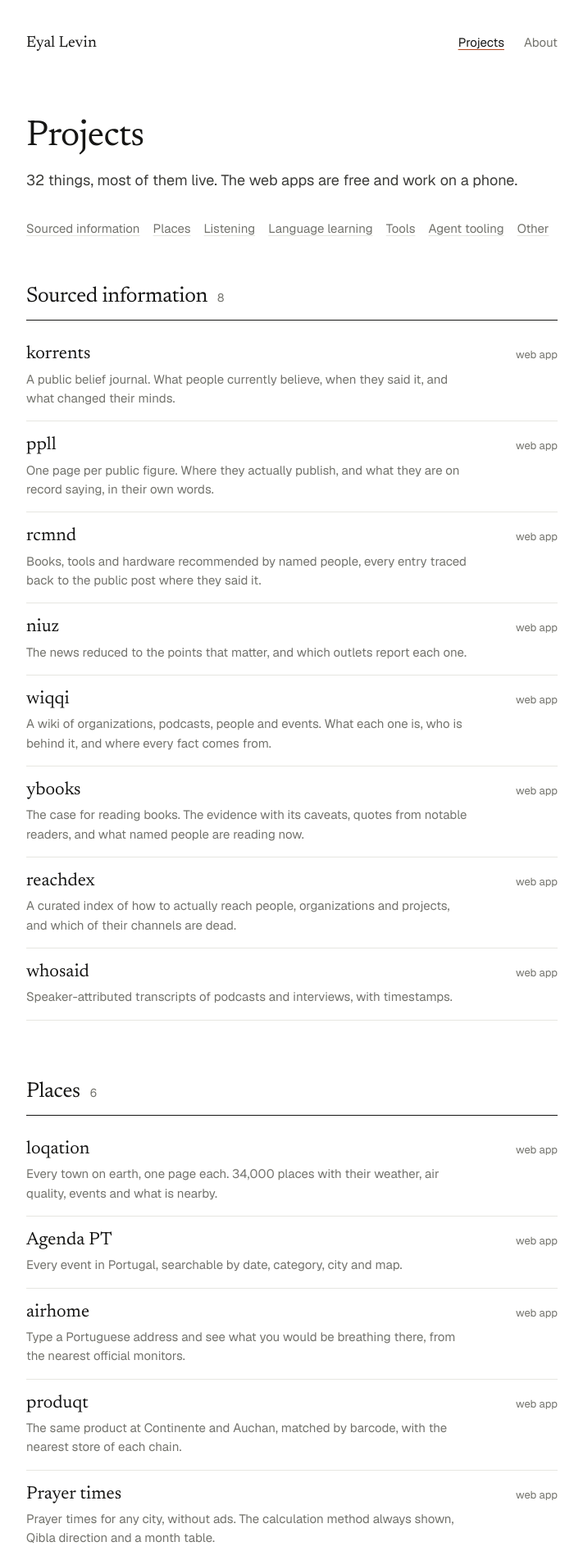
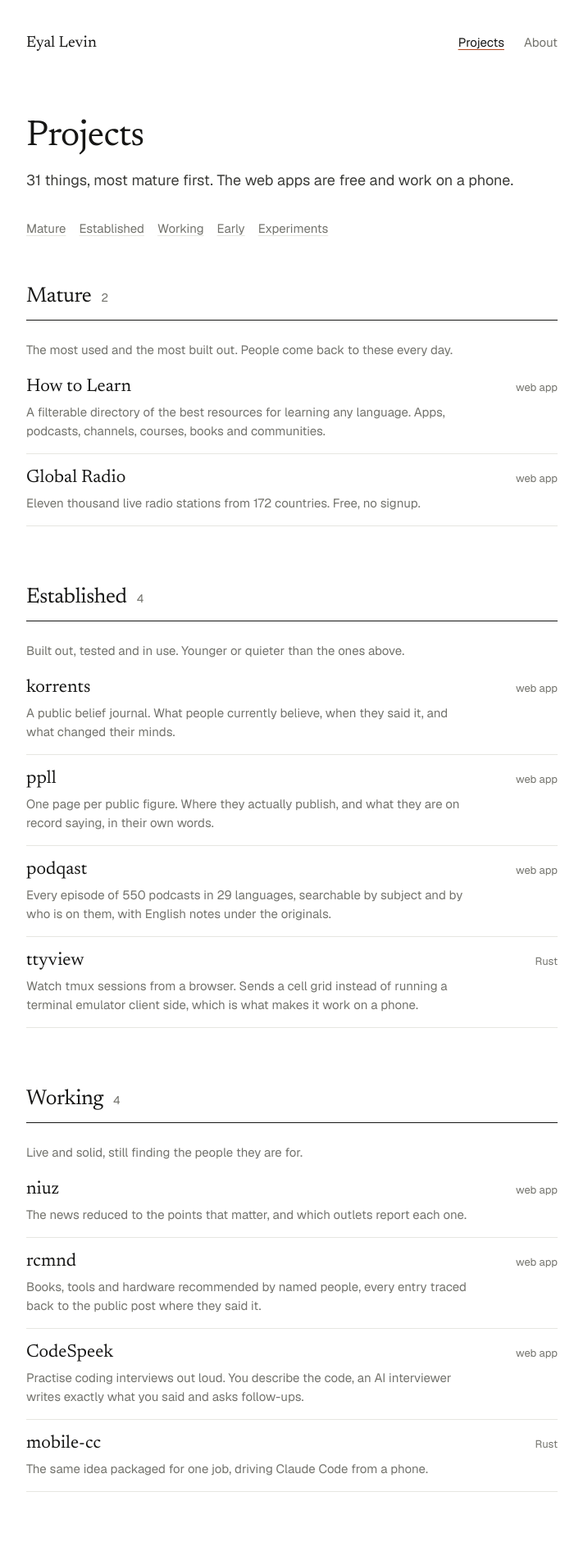
Before and after one commit to eyalev/eyalev.github.io, a Jekyll site: the page built from projects.html, in a window 1280 px wide. Shown: the top 1892 px of the page at 82% size, without its empty margins (284-995 px from the left). Built offline with Jekyll 4.4.1, drawn with Linux system fonts in a browser that asks for light colours; some of the changed text lies outside the part shown.

Commit message:
/projects: order by maturity, most mature first; drop Lingush
The projects page was grouped by topic, so a two-day experiment sat next
to the sites people actually use. It now renders five tiers — Mature,
Established, Working, Early, Experiments — from a `maturity` score (5..1)
and a `rank` on every item in _data/projects.yml. Tier names and one-line
notes live in _data/maturity.yml. Topic groups stay in the data.

Scores came from real visitor sessions over 30 days (kstats via
`learn sites`), commits, tests, age and recent activity; Eyal reviewed
them. Top: How to Learn (1,384 sessions) and Global Radio (604).

Lingush is inactive (it had become a link to podqast's page for
learners), so it is off the list: 32 -> 31.

Co-Authored-By: Claude Opus 5.5 (1M context) <noreply@anthropic.com>

```diff
--- /dev/null
+++ b/_data/maturity.yml
@@ -0,0 +1,17 @@
+# Tiers for /projects/, most mature first. Each project in projects.yml has
+# `maturity` (5..1) and `rank` (order across the whole list).
+- level: 5
+  name: Mature
+  note: The most used and the most built out. People come back to these every day.
+- level: 4
+  name: Established
+  note: Built out, tested and in use. Younger or quieter than the ones above.
+- level: 3
+  name: Working
+  note: Live and solid, still finding the people they are for.
+- level: 2
+  name: Early
+  note: Shipped recently, or small and stable.
+- level: 1
+  name: Experiments
+  note: Prototypes and one-off tools, kept up for reference.
--- a/_data/projects.yml
+++ b/_data/projects.yml
@@ -3,34 +3,50 @@
     - name: korrents
       url: https://korrents.com
       meta: web app
+      maturity: 4
+      rank: 3
       desc: A public belief journal. What people currently believe, when they said it, and what changed their minds.
     - name: ppll
       url: https://ppll.app
       meta: web app
+      maturity: 4
+      rank: 4
       desc: One page per public figure. Where they actually publish, and what they are on record saying, in their own words.
     - name: rcmnd
       url: https://rcmnd.app
       meta: web app
+      maturity: 3
+      rank: 8
       desc: Books, tools and hardware recommended by named people, every entry traced back to the public post where they said it.
     - name: niuz
       url: https://niuz.app
       meta: web app
+      maturity: 3
+      rank: 7
       desc: The news reduced to the points that matter, and which outlets report each one.
     - name: wiqqi
       url: https://wiqqi.app
       meta: web app
+      maturity: 2
+      rank: 12
       desc: A wiki of organizations, podcasts, people and events. What each one is, who is behind it, and where every fact comes from.
     - name: ybooks
       url: https://ybooks.app
       meta: web app
+      maturity: 2
+      rank: 15
       desc: The case for reading books. The evidence with its caveats, quotes from notable readers, and what named people are reading now.
     - name: reachdex
       url: https://reachdex.kapps.dev
       meta: web app
+      maturity: 2
+      rank: 19
       desc: A curated index of how to actually reach people, organizations and projects, and which of their channels are dead.
     - name: whosaid
       url: https://whosaid.kapps.dev
       meta: web app
+      maturity: 1
+      rank: 26
       desc: Speaker-attributed transcripts of podcasts and interviews, with timestamps.
 
 - group: Places
@@ -38,26 +54,38 @@
     - name: loqation
       url: https://loqation.app
       meta: web app
+      maturity: 2
+      rank: 16
       desc: Every town on earth, one page each. 34,000 places with their weather, air quality, events and what is nearby.
     - name: Agenda PT
       url: https://agenda.kapps.dev
       meta: web app
+      maturity: 2
+      rank: 17
       desc: Every event in Portugal, searchable by date, category, city and map.
     - name: airhome
       url: https://airhome.kapps.dev
       meta: web app
+      maturity: 2
+      rank: 18
       desc: Type a Portuguese address and see what you would be breathing there, from the nearest official monitors.
     - name: produqt
       url: https://produqt.app
       meta: web app
+      maturity: 2
+      rank: 11
       desc: The same product at Continente and Auchan, matched by barcode, with the nearest store of each chain.
     - name: Prayer times
       url: https://prayertimes.kapps.dev
       meta: web app
+      maturity: 1
+      rank: 25
       desc: Prayer times for any city, without ads. The calculation method always shown, Qibla direction and a month table.
     - name: Ping
       url: https://ping.kapps.dev
       meta: web app
+      maturity: 1
+      rank: 28
       desc: Type a city, see whether it is a reasonable hour to message someone there.
 
 - group: Listening
@@ -65,18 +93,26 @@
     - name: podqast
       url: https://podqast.app
       meta: web app
+      maturity: 4
+      rank: 5
       desc: Every episode of 550 podcasts in 29 languages, searchable by subject and by who is on them, with English notes under the originals.
     - name: Global Radio
       url: https://globalradio.app
       meta: web app
+      maturity: 5
+      rank: 2
       desc: Eleven thousand live radio stations from 172 countries. Free, no signup.
     - name: Audiobooks
       url: https://audiobooks.kapps.dev
       meta: web app
+      maturity: 1
+      rank: 23
       desc: Public-domain audiobooks from LibriVox, without the ads. Pick a book and press play.
     - name: Sleep sounds
       url: https://sleepsounds.kapps.dev
       meta: web app
+      maturity: 1
+      rank: 24
       desc: Rain, ocean, fire and noise. Mix them, set a timer, and it keeps playing with the screen off.
 
 - group: Language learning
@@ -84,18 +120,20 @@
     - name: How to Learn
       url: https://howtolearn.app
       meta: web app
+      maturity: 5
+      rank: 1
       desc: A filterable directory of the best resources for learning any language. Apps, podcasts, channels, courses, books and communities.
-    - name: Lingush
-      url: https://podqast.app/portuguese/for-learners
-      meta: web app
-      desc: Native Portuguese podcasts as listening practice. Now part of podqast.
     - name: pt-variant
       url: https://github.com/eyalev/pt-variant
       meta: Python
+      maturity: 1
+      rank: 27
       desc: Tells you if a YouTube video is European or Brazilian Portuguese, from the transcript. CLI, web app and API.
     - name: language-learning-resources
       url: https://github.com/eyalev/language-learning-resources
       meta: open data
+      maturity: 2
+      rank: 22
       desc: 800+ resources across 30+ languages as JSON and CSV, with honest notes on each one.
 
 - group: Tools
@@ -103,18 +141,26 @@
     - name: CodeSpeek
       url: https://codespeek.com
       meta: web app
+      maturity: 3
+      rank: 9
       desc: Practise coding interviews out loud. You describe the code, an AI interviewer writes exactly what you said and asks follow-ups.
     - name: Readable PDF
       url: https://pdf.kapps.dev
       meta: web app
+      maturity: 1
+      rank: 29
       desc: Turn any PDF into a clean web page you can actually read.
     - name: WishWiki
       url: https://wishwiki.com
       meta: web app
+      maturity: 2
+      rank: 14
       desc: A wiki where pages come into existence when you wish for them.
     - name: gitbox
       url: https://github.com/eyalev/gitbox
       meta: Rust
+      maturity: 1
+      rank: 30
       desc: Sync files between computers with git and GitHub, without thinking about git.
 
 - group: Agent tooling
@@ -122,22 +168,32 @@
     - name: ttyview
       url: https://github.com/ttyview/ttyview
       meta: Rust
+      maturity: 4
+      rank: 6
       desc: Watch tmux sessions from a browser. Sends a cell grid instead of running a terminal emulator client side, which is what makes it work on a phone.
     - name: mobile-cc
       url: https://github.com/eyalev/mobile-cc
       meta: Rust
+      maturity: 3
+      rank: 10
       desc: The same idea packaged for one job, driving Claude Code from a phone.
     - name: herdr-web
       url: https://github.com/eyalev/herdr-web
       meta: TypeScript
+      maturity: 2
+      rank: 13
       desc: Mobile web UI for the herdr agent multiplexer. Agent state at a glance, so you notice the one waiting on you.
     - name: cc-usage-json
       url: https://github.com/eyalev/cc-usage-json
       meta: Rust
+      maturity: 2
+      rank: 20
       desc: Claude Code usage as JSON you can script against, either over OAuth or by scraping the TUI.
     - name: claude-code-manager
       url: https://github.com/eyalev/claude-code-manager
       meta: Rust
+      maturity: 1
+      rank: 31
       desc: Manage Claude Code sessions through tmux. Send messages, detect when a run is done.
 
 - group: Other
@@ -145,4 +201,6 @@
     - name: awesome-reading-lists
       url: https://github.com/eyalev/awesome-reading-lists
       meta: list
+      maturity: 2
+      rank: 21
       desc: Reading lists from people worth reading. Bookshelves instead of an algorithm.
--- a/assets/style.css
+++ b/assets/style.css
@@ -158,6 +158,8 @@ footer.site a { color: var(--dim); text-decoration: none; padding: var(--s2) 0;
 .group h2 { display: flex; align-items: baseline; gap: var(--s3); padding-bottom: var(--s3); border-bottom: 1px solid var(--text); }
 .count { font-family: var(--sans); font-size: 14px; letter-spacing: 0; color: var(--dim); font-variant-numeric: tabular-nums; }
 
+.tier-note { margin: 0; padding: var(--s3) 0 var(--s1); font-size: 15px; color: var(--dim); max-width: 36em; }
+
 .projects { list-style: none; margin: 0; padding: 0; }
 .projects li {
   display: grid;
--- a/projects.html
+++ b/projects.html
@@ -3,21 +3,24 @@ layout: default
 title: Projects
 section: projects
 permalink: /projects/
-description: Things Eyal Levin has built. Sourced-information sites, places, listening, language learning and tooling for AI coding agents.
+description: Things Eyal Levin has built, most mature first. Sourced-information sites, places, listening, language learning and tooling for AI coding agents.
 ---
-{% assign count = 0 %}{% for g in site.data.projects %}{% assign count = count | plus: g.items.size %}{% endfor %}
+{% assign all = "" | split: "" %}{% for g in site.data.projects %}{% assign all = all | concat: g.items %}{% endfor %}{% assign all = all | sort: "rank" %}
 <h1>Projects</h1>
-<p class="lede">{{ count }} things, most of them live. The web apps are free and work on a phone.</p>
+<p class="lede">{{ all.size }} things, most mature first. The web apps are free and work on a phone.</p>
 
-<nav class="jump" aria-label="Groups">
-  {% for g in site.data.projects %}<a href="#{{ g.group | slugify }}">{{ g.group }}</a>{% endfor %}
+<nav class="jump" aria-label="Maturity">
+  {% for t in site.data.maturity %}{% assign n = all | where_exp: "p", "p.maturity == t.level" %}{% if n.size > 0 %}<a href="#{{ t.name | slugify }}">{{ t.name }}</a>{% endif %}{% endfor %}
 </nav>
 
-{% for g in site.data.projects %}
-<section class="group" id="{{ g.group | slugify }}">
-  <h2>{{ g.group }} <span class="count">{{ g.items.size }}</span></h2>
+{% for t in site.data.maturity %}
+{% assign tier = all | where_exp: "p", "p.maturity == t.level" %}
+{% if tier.size > 0 %}
+<section class="group" id="{{ t.name | slugify }}">
+  <h2>{{ t.name }} <span class="count">{{ tier.size }}</span></h2>
+  <p class="tier-note">{{ t.note }}</p>
   <ul class="projects">
-    {% for p in g.items %}
+    {% for p in tier %}
     <li>
       <a class="p-name" href="{{ p.url }}">{{ p.name }}</a>
       <span class="p-meta">{{ p.meta }}</span>
@@ -26,4 +29,5 @@ description: Things Eyal Levin has built. Sourced-information sites, places, lis
     {% endfor %}
   </ul>
 </section>
+{% endif %}
 {% endfor %}
```
Also changed, not shown: CLAUDE.md (+12 -0 lines), DESIGN.md (+1 -1 lines).
